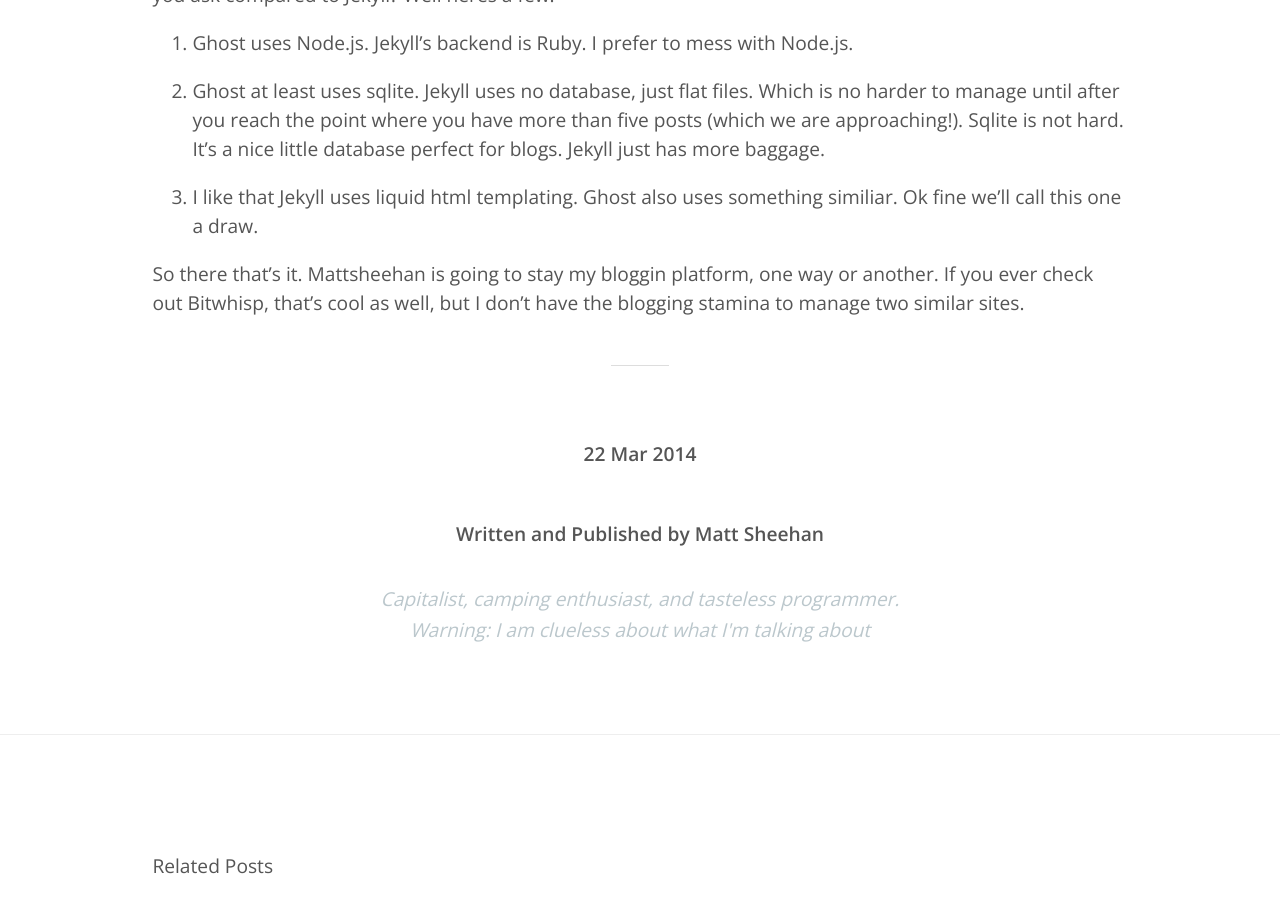
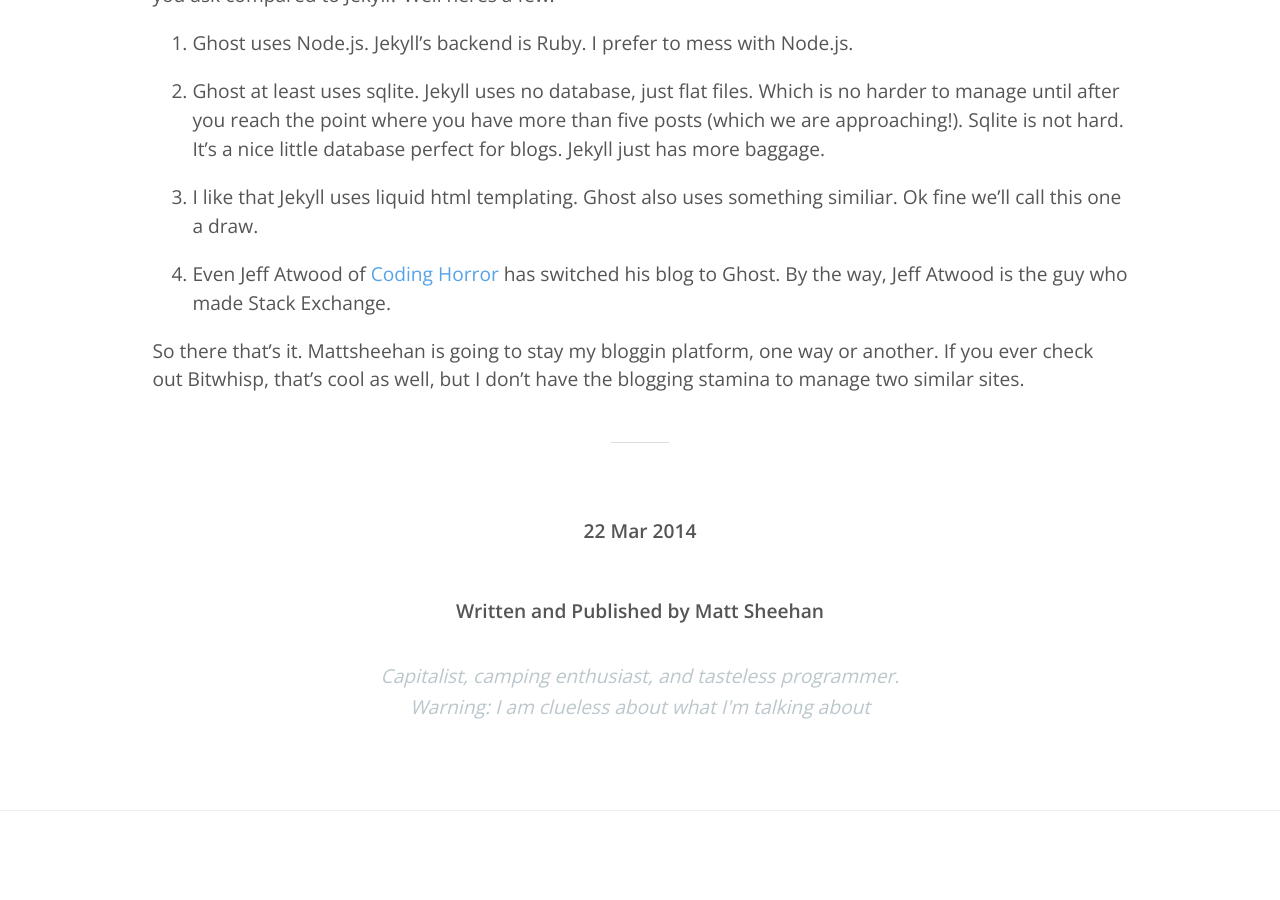
Before and after one commit to mattamabeli/drunken-ironman, a Jekyll site: the page built from _posts/2014-03-22-Drunken-Ironman.markdown, in a window 1280 px wide and 900 px high, scrolled down 1116 px. Built offline with Jekyll 4.4.1, drawn with Linux system fonts in a browser that asks for light colours.

Commit message:
added resources to include

```diff
--- a/_posts/2014-03-22-Drunken-Ironman.markdown
+++ b/_posts/2014-03-22-Drunken-Ironman.markdown
@@ -20,5 +20,6 @@
 
 3. I like that Jekyll uses liquid html templating. Ghost also uses something similiar. Ok fine we'll call this one a draw.
 
+4. Even Jeff Atwood of <a href="codinghorror.com">Coding Horror</a> has switched his blog to Ghost. By the way, Jeff Atwood is the guy who made Stack Exchange.
 
 So there that's it. Mattsheehan is going to stay my bloggin platform, one way or another. If you ever check out Bitwhisp, that's cool as well, but I don't have the blogging stamina to manage two similar sites.
```
